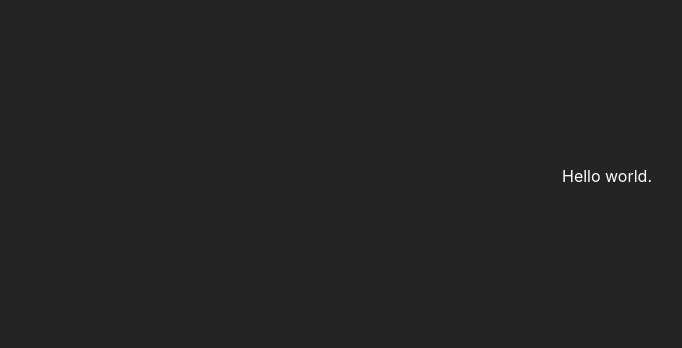
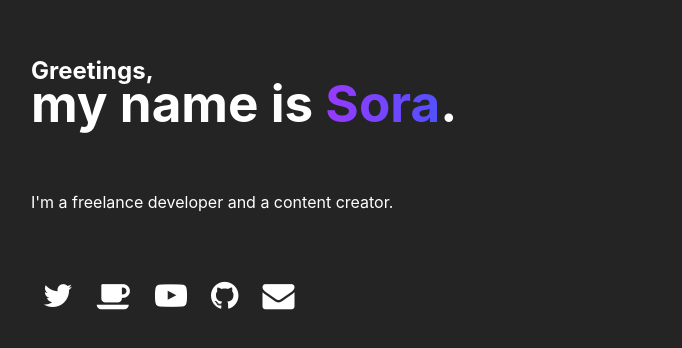
Before and after one commit to sorae42/sorae42.github.io, a Svelte app: page / in a window 1280 px wide. Shown: the part 224-572 px from the top of the page, without its empty margins (33-715 px from the left). Built offline with nearby package versions, Linux system fonts and the light colour scheme.

Commit message:
finish up introduction

```diff
--- a/src/App.svelte
+++ b/src/App.svelte
@@ -1,9 +1,5 @@
 <script>
-
+    import Intro from "./components/introduction.svelte";
 </script>
 
-<p>Hello world.</p>
-
-<style lang="scss">
-
-</style>
+<Intro />
--- a/src/app.css
+++ b/src/app.css
@@ -25,20 +25,11 @@ a:hover {
 
 body {
     margin: 0;
-    display: flex;
-    place-items: center;
+    padding: 0;
     min-width: 320px;
     min-height: 100vh;
 }
 
 h1 {
     font-size: 3.2em;
-    line-height: 1.1;
 }
-
-#app {
-    max-width: 1280px;
-    margin: 0 auto;
-    padding: 2rem;
-    text-align: center;
-}
--- /dev/null
+++ b/src/components/introduction.svelte
@@ -0,0 +1,73 @@
+<script>
+    const social = [
+        {href: "https://twitter.com/astr3me_dayo", icon: "twitter"},
+        {href: "https://ko-fi.com/shigukk", icon: "coffee"},
+        {href: "https://www.youtube.com/channel/UCITM2whX5c-88KPL56ndUlw", icon: "youtube-play"},
+        {href: "https://github.com/skyventuree", icon: "github"},
+        {href: "mailto:bonniefoxy2009@gmail.com", icon: "envelope"},
+    ]
+</script>
+
+<div id="intro">
+    <span id="greet">
+        <h2>Greetings,</h2>
+        <h1>my name is <span id="name">Sora</span>.</h1>
+    </span>
+    <br>
+    <p>I'm a freelance developer and a content creator.</p>
+
+    <span id="social">
+        {#each social as links}
+            <a href="{links.href}"><i class="fa fa-{links.icon}"></i></a>
+        {/each}
+    </span>
+</div>
+
+<style lang="scss">
+    div#intro {
+        display: flex;
+        flex-direction: column;
+        justify-content: center;
+        height: 100vh;
+        margin: 0 auto;
+        padding-left: 5vw;
+
+        span#greet {
+            text-align: left;
+        }
+
+        h1 > span#name {
+            background: linear-gradient(to right, #9939FF, #5151FF);
+            background-clip: text;
+            -webkit-text-fill-color: transparent;
+        }
+    }
+
+    h1 {
+        margin-top: -12px;
+    }
+
+    #social {
+        display: flex;
+        flex-direction: row;
+        width: 30vw;
+        padding-top: 50px;
+
+        a {
+            padding-left: 12px;
+            padding-right: 12px;
+
+            i {
+                color: white;
+                font-size: 32px;
+
+                &:hover {
+                    color: #416ddf;
+                }
+            }
+
+        }
+    }
+
+
+</style>
```
Also changed, not shown: tmp/index.html (deleted, +0 -45 lines).
